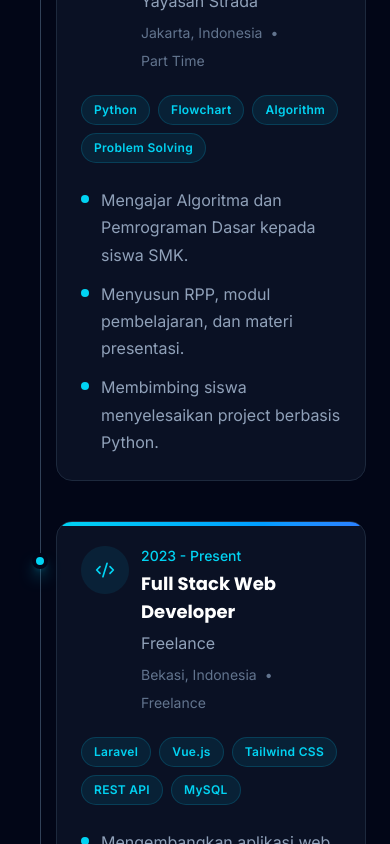
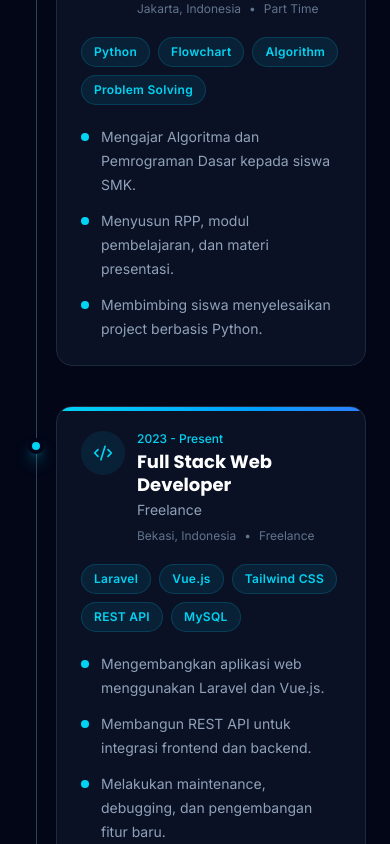
Before and after one commit to fikibrahim/personal-branding, a Vue app: page / in a window 390 px wide. Shown: the part 4280-5124 px from the top of the page. Built offline with nearby package versions, Linux system fonts and the light colour scheme.

Commit message:
fix experience responsive layout

```diff
--- a/src/components/experience/ExperienceCard.vue
+++ b/src/components/experience/ExperienceCard.vue
@@ -25,28 +25,26 @@ const iconComponent = computed(() => {
 
         <!-- Header -->
         <div class="flex min-w-0 items-start gap-3 sm:gap-4">
-
             <!-- Icon -->
-            <div class="flex h-12 w-12 shrink-0 items-center justify-center rounded-xl bg-cyan-500/10 sm:h-14 sm:w-14">
+            <div class="flex h-11 w-11 shrink-0 items-center justify-center rounded-xl bg-cyan-500/10 sm:h-14 sm:w-14">
                 <component :is="iconComponent" class="h-5 w-5 text-cyan-400 sm:h-6 sm:w-6" />
             </div>
 
             <!-- Title -->
             <div class="min-w-0 flex-1">
-
-                <p class="text-sm font-medium text-cyan-400">
+                <p class="text-xs font-medium text-cyan-400 sm:text-sm">
                     {{ experience.period }}
                 </p>
 
-                <h3 class="mt-1 break-words text-lg font-bold text-white sm:text-xl">
+                <h3 class="mt-1 break-words text-lg font-bold leading-tight text-white sm:text-xl">
                     {{ experience.title }}
                 </h3>
 
-                <p class="mt-1 break-words text-slate-400">
+                <p class="mt-1 break-words text-sm leading-5 text-slate-400 sm:text-base">
                     {{ experience.company }}
                 </p>
 
-                <div class="mt-2 flex flex-wrap items-center gap-2 text-sm text-slate-500">
+                <div class="mt-2 flex min-w-0 flex-wrap items-center gap-x-2 gap-y-1 text-xs text-slate-500 sm:text-sm">
                     <span class="break-words">
                         {{ experience.location }}
                     </span>
@@ -57,19 +55,18 @@ const iconComponent = computed(() => {
                         {{ experience.employmentType }}
                     </span>
                 </div>
-
             </div>
         </div>
 
         <!-- Technologies -->
-        <div class="mt-6 flex min-w-0 flex-wrap gap-2">
+        <div class="mt-5 flex min-w-0 flex-wrap gap-2 sm:mt-6">
             <BaseBadge v-for="tech in experience.technologies" :key="tech" :text="tech" />
         </div>
 
         <!-- Description -->
-        <ul class="mt-6 space-y-3">
+        <ul class="mt-5 space-y-3 sm:mt-6">
             <li v-for="item in experience.description" :key="item"
-                class="flex min-w-0 items-start gap-3 text-slate-400">
+                class="flex min-w-0 items-start gap-3 text-sm leading-6 text-slate-400 sm:text-base">
                 <span class="mt-2 h-2 w-2 shrink-0 rounded-full bg-cyan-400" />
 
                 <span class="min-w-0 break-words">
--- a/src/components/experience/ExperienceSection.vue
+++ b/src/components/experience/ExperienceSection.vue
@@ -8,16 +8,14 @@ import ExperienceTimeline from "./ExperienceTimeline.vue";
 
 <template>
     <SectionWrapper id="experience">
-
         <AppContainer>
-
             <SectionTitle badge="Experience" title="My Professional Journey"
                 subtitle="Perjalanan karier yang membentuk kemampuan teknis, komunikasi, dan semangat belajar saya."
                 align="center" />
 
-            <ExperienceTimeline />
-
+            <div class="min-w-0">
+                <ExperienceTimeline />
+            </div>
         </AppContainer>
-
     </SectionWrapper>
 </template>
--- a/src/components/experience/ExperienceTimeline.vue
+++ b/src/components/experience/ExperienceTimeline.vue
@@ -4,32 +4,30 @@ import ExperienceCard from "./ExperienceCard.vue";
 </script>
 
 <template>
-    <div class="relative mt-16 min-w-0 sm:mt-20">
+    <div class="relative mt-12 min-w-0 sm:mt-16 lg:mt-20">
 
         <!-- Vertical Line -->
-        <div class="absolute left-4 top-0 h-full w-px bg-slate-700 sm:left-6 lg:left-1/2 lg:-translate-x-1/2" />
+        <div class="absolute left-3 top-0 h-full w-px bg-slate-700 sm:left-5 lg:left-1/2 lg:-translate-x-1/2" />
 
         <div v-for="(experience, index) in experiences" :key="experience.id"
-            class="relative mb-10 min-w-0 grid lg:mb-12 lg:grid-cols-2 lg:gap-16">
+            class="relative mb-10 min-w-0 lg:mb-12 lg:grid lg:grid-cols-2 lg:gap-16">
             <!-- Dot -->
             <div
-                class="absolute left-4 top-8 z-10 h-4 w-4 -translate-x-1/2 rounded-full border-4 border-slate-950 bg-cyan-400 shadow-lg shadow-cyan-500/50 sm:left-6 lg:left-1/2" />
+                class="absolute left-3 top-8 z-10 h-4 w-4 -translate-x-1/2 rounded-full border-4 border-slate-950 bg-cyan-400 shadow-lg shadow-cyan-500/50 sm:left-5 lg:left-1/2" />
 
             <!-- Left -->
-            <div v-if="index % 2 === 0" class="ml-8 min-w-0 sm:ml-12 lg:ml-0">
+            <div v-if="index % 2 === 0" class="ml-8 min-w-0 sm:ml-10 lg:ml-0">
                 <ExperienceCard :experience="experience" />
             </div>
 
             <div v-else />
 
             <!-- Right -->
-            <div v-if="index % 2 !== 0" class="ml-8 min-w-0 sm:ml-12 lg:ml-0">
+            <div v-if="index % 2 !== 0" class="ml-8 min-w-0 sm:ml-10 lg:ml-0">
                 <ExperienceCard :experience="experience" />
             </div>
 
             <div v-else />
-
         </div>
-
     </div>
 </template>
```
